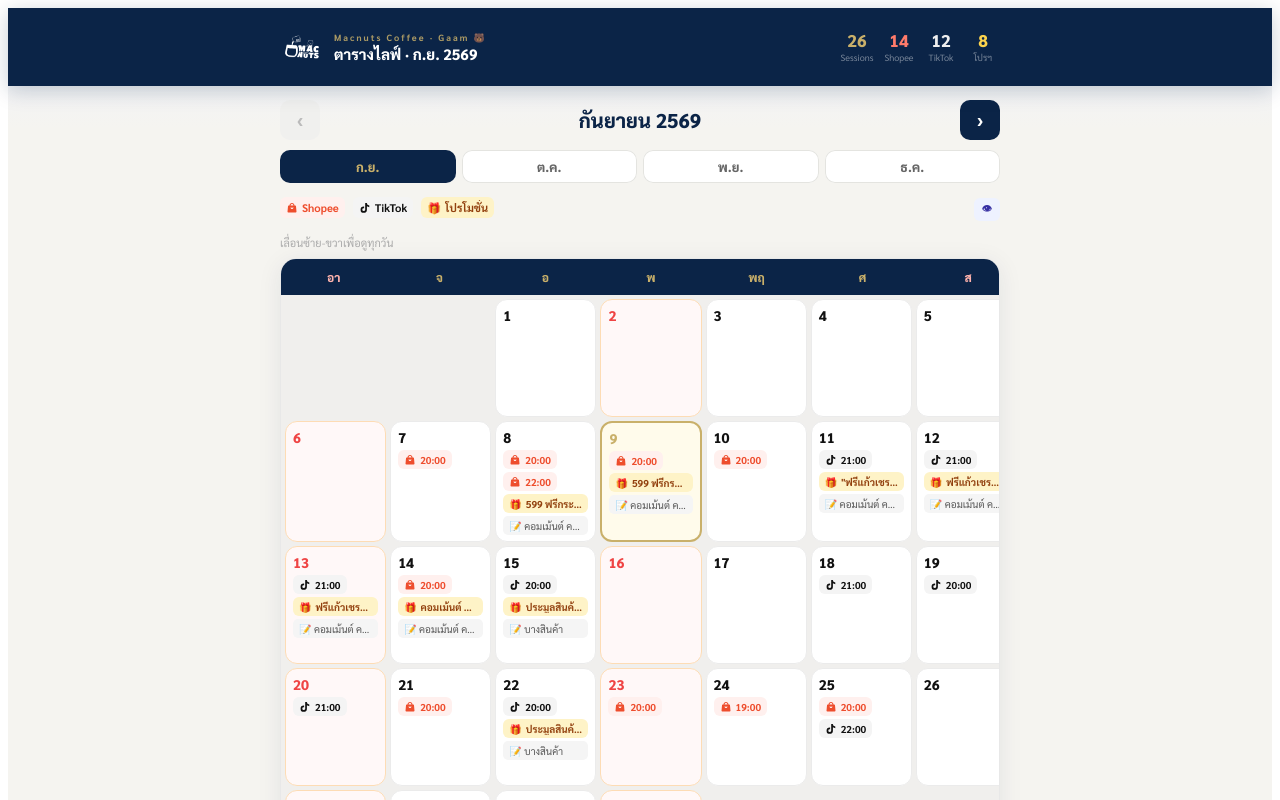
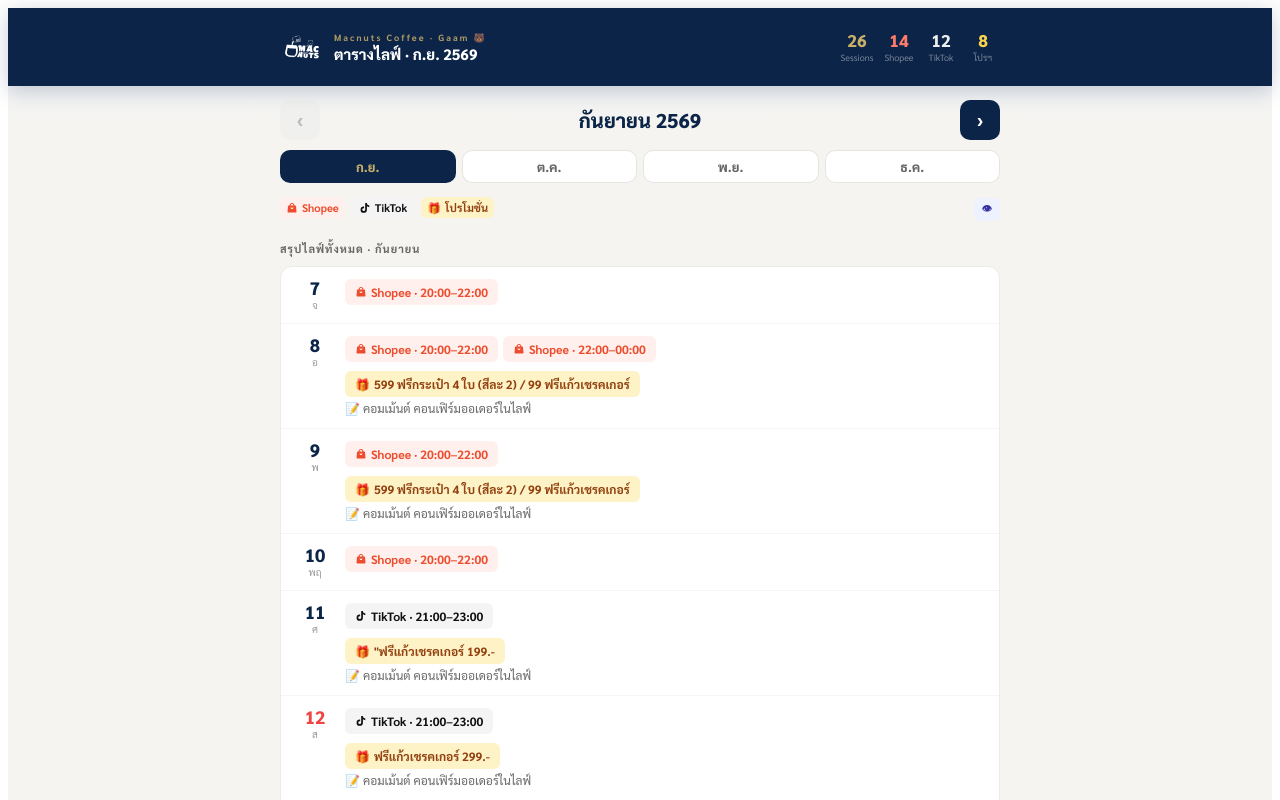
Before and after one commit to thaninadmacnuts-bit/Live-Schedule, a React (Create React App) app: page / in a window 1280 px wide. Shown: the top 800 px of the page. Built offline with nearby package versions, Linux system fonts and the light colour scheme.

Commit message:
Update App.jsx

```diff
--- a/src/App.jsx
+++ b/src/App.jsx
@@ -486,14 +486,19 @@
       "promo": ""
     },
     "16": {
+      "sessions": [],
+      "note": "",
+      "promo": ""
+    },
+    "17": {
       "sessions": [
         {
           "platform": "shopee",
-          "time": "t2"
+          "time": "t3"
         },
         {
           "platform": "tiktok",
-          "time": "t2"
+          "time": "t3"
         }
       ],
       "note": "",
@@ -657,7 +662,6 @@
   "2026-11": {},
   "2026-12": {}
 };
-
 
 const STORAGE_KEY = "gaam-calendar-2026";
 const mkey = (m) => `${YEAR}-${String(m + 1).padStart(2, "0")}`;
@@ -1046,25 +1050,6 @@
           </div>
         </div>
 
-        {/* Month grid — เลื่อนซ้าย-ขวาได้บนมือถือ ช่องไม่ถูกบีบ */}
-        <div style={{ fontSize: 11, color: "#aaa", marginBottom: 8 }}>เลื่อนซ้าย-ขวาเพื่อดูทุกวัน</div>
-        <div style={{ background: "#fff", borderRadius: 16, overflow: "hidden", boxShadow: "0 4px 24px rgba(11,36,71,0.08)", border: "1px solid #E8E8E8" }}>
-          <div style={{ overflowX: "auto", WebkitOverflowScrolling: "touch" }}>
-            <div style={{ minWidth: 740 }}>
-              <div style={{ display: "grid", gridTemplateColumns: "repeat(7,1fr)", background: NAVY }}>
-                {DAY_NAMES.map((n, i) => (
-                  <div key={n} style={{ padding: "10px 0", textAlign: "center", fontSize: 12, fontWeight: 800, color: (i === 0 || i === 6) ? "#FFB3AD" : GOLD }}>{n}</div>
-                ))}
-              </div>
-              <div style={{ display: "grid", gridTemplateColumns: "repeat(7,1fr)", gap: 4, padding: 4, background: "#F0EFED" }}>
-                {cells.map((date, i) => date ? (
-                  <DayCell key={i} m={month} date={date} data={monthData[date] || {}}
-                    onClick={() => openDay(date)} onTag={setListKind} />
-                ) : <div key={i} style={{ minHeight: 80 }} />)}
-              </div>
-            </div>
-          </div>
-        </div>
 
         {/* สรุปไลฟ์ทั้งหมด */}
         {sess.length > 0 && (
```
